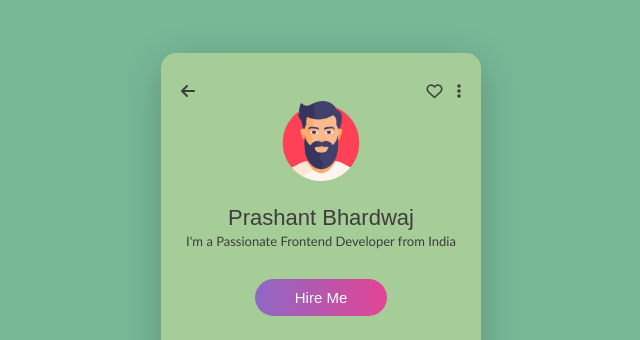
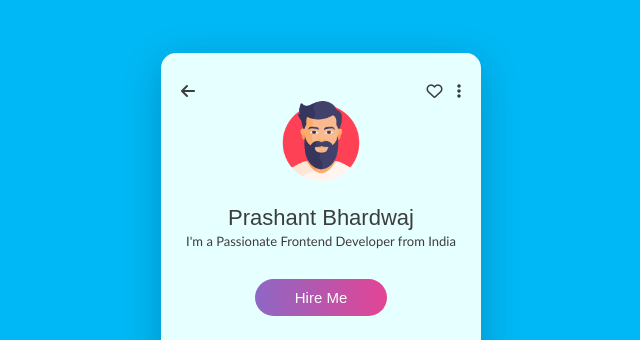
Before and after one commit to geeky-prashant/profile-card, a plain HTML site: page index.html in a window 1280 px wide. Shown: the part 159-499 px from the top of the page, without its empty margins (319-959 px from the left). Drawn offline with Linux system fonts and the light colour scheme.

Commit message:
Changed background color

```diff
--- a/styles.css
+++ b/styles.css
@@ -7,7 +7,7 @@
 .container{
     width: 100%;
     height: 100vh;
-    background: #77b897;
+    background: #00B8F5;
     display: flex;
     align-items: center;
     justify-content: center;
@@ -15,7 +15,7 @@
 .profile{
     width: 90%;
     max-width: 320px;
-    background: #a6cc97;
+    background: #E6FFFF;
     text-align: center;
     padding: 30px 20px;
     box-shadow: 0 10px 40px rgba(0, 0, 0, 0.2);
```
